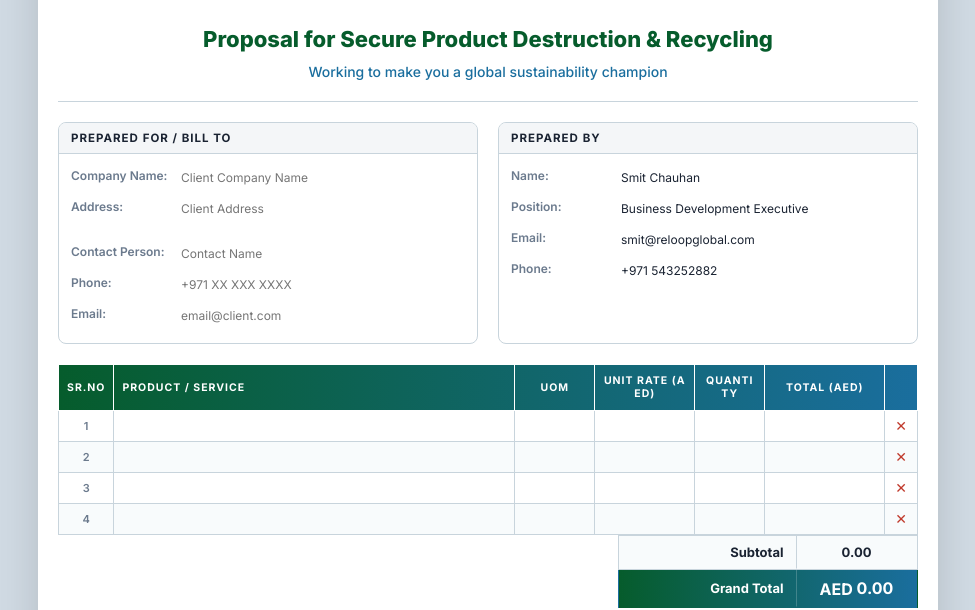
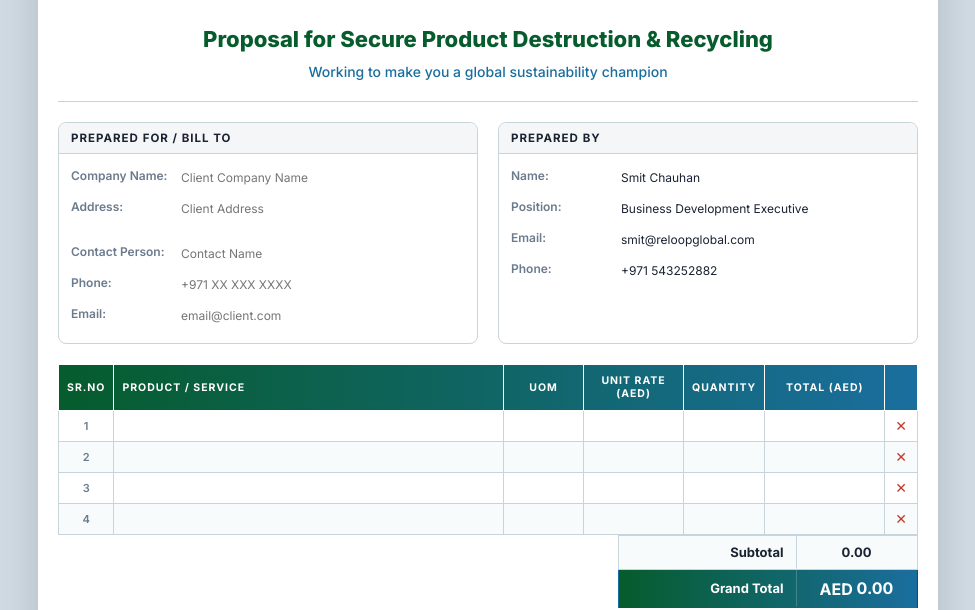
Before and after one commit to learnDataScienceIndia/RL-Proposal-manual, a plain HTML site: page index.html in a window 1280 px wide. Shown: the part 197-807 px from the top of the page, without its empty margins (152-1127 px from the left). Drawn offline with Linux system fonts and the light colour scheme.

Commit message:
Update index.html

```diff
--- a/index.html
+++ b/index.html
@@ -20,7 +20,7 @@
     textarea {
       overflow: hidden !important;
       resize: none !important;
-      word-break: break-all !important;
+      word-break: normal !important;
       overflow-wrap: break-word !important;
       white-space: pre-wrap !important;
     }
@@ -123,9 +123,8 @@
       display:inline-block;
       min-width:20px;
       max-width: 100%;
-      word-break: break-all;
+      word-break: normal;
       overflow-wrap: break-word;
-      white-space: pre-wrap;
     }
     [contenteditable]:hover{border-color:var(--blue);}
     [contenteditable]:focus{
```
